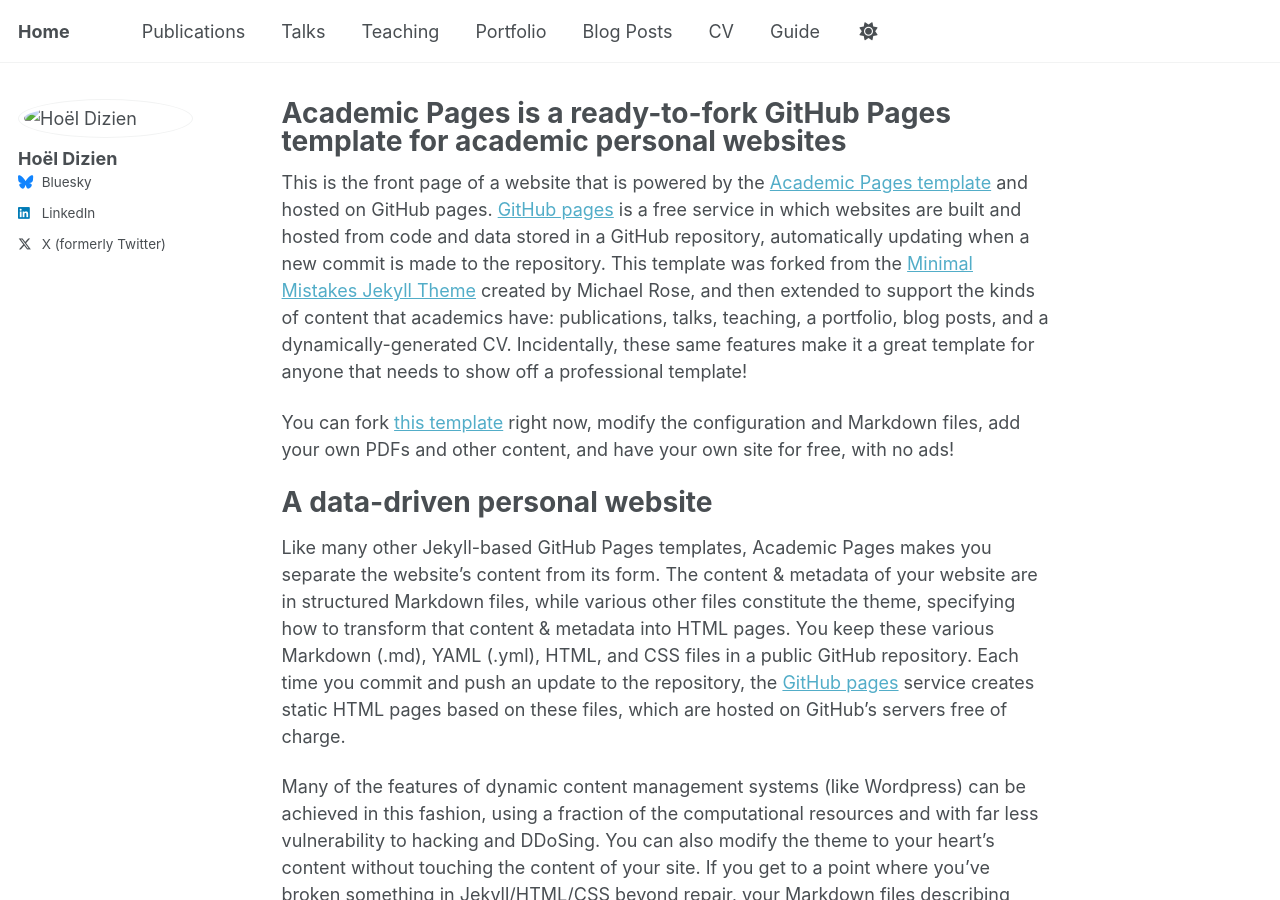
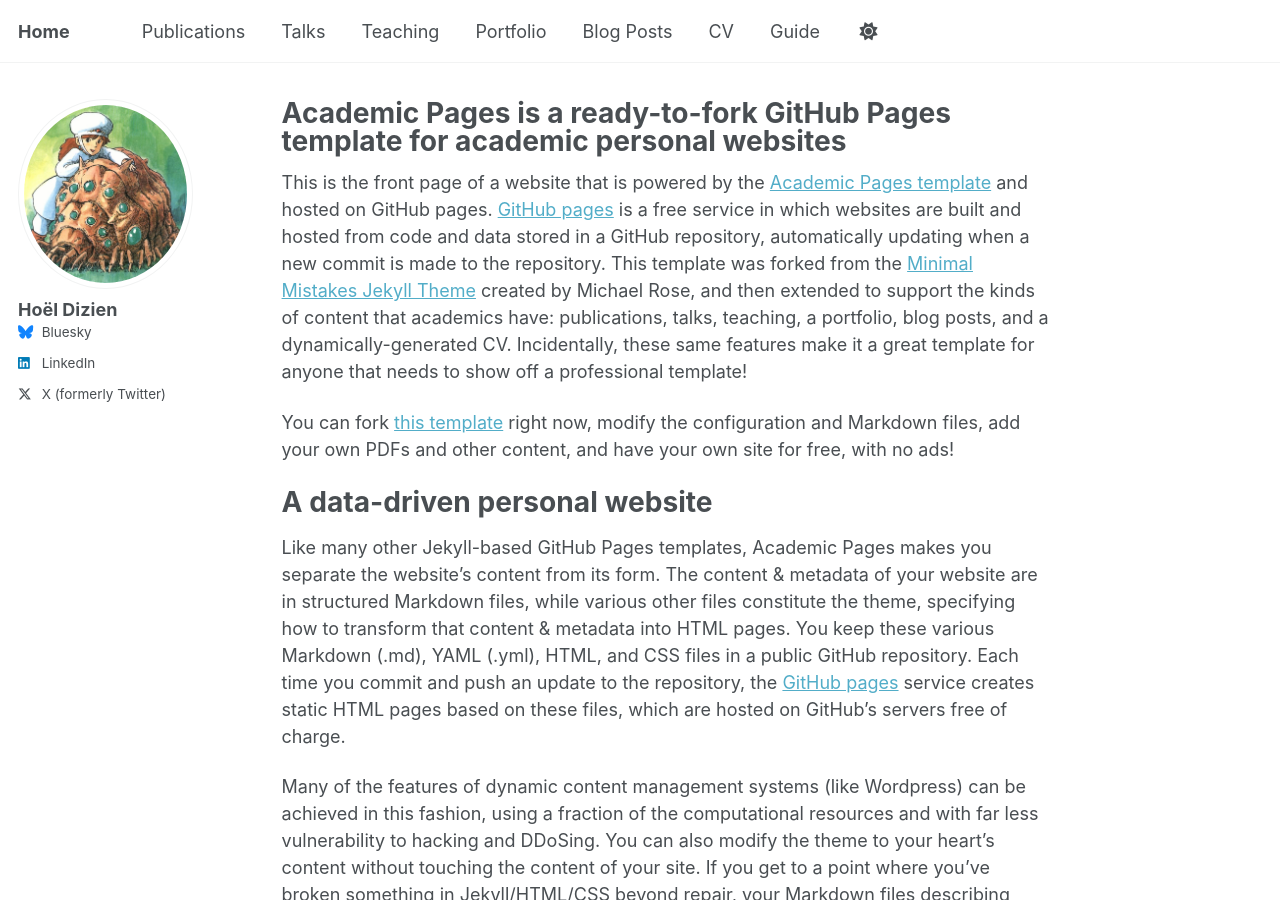
Before and after one commit to 2zdh9/2zdh9.github.io, a Jekyll site: the page built from _pages/about.md, in a window 1280 px wide and 900 px high. Built offline with Jekyll 4.4.1, drawn with Linux system fonts in a browser that asks for light colours; a script that is not in the unit is left out.

Commit message:
Update _config.yml

```diff
--- a/_config.yml
+++ b/_config.yml
@@ -23,7 +23,7 @@ repository               : "2zdh9/2zdh9.github.io"
 #               Additional customization can be done by editing /_includes/author-profile.html
 author:
   # Biographic information
-  avatar           : "images/Vert.jpeg"
+  avatar           : "Vert.jpeg"
   name             : "Hoël Dizien"
   pronouns         : # example: "she/her"
   bio              : #
```
